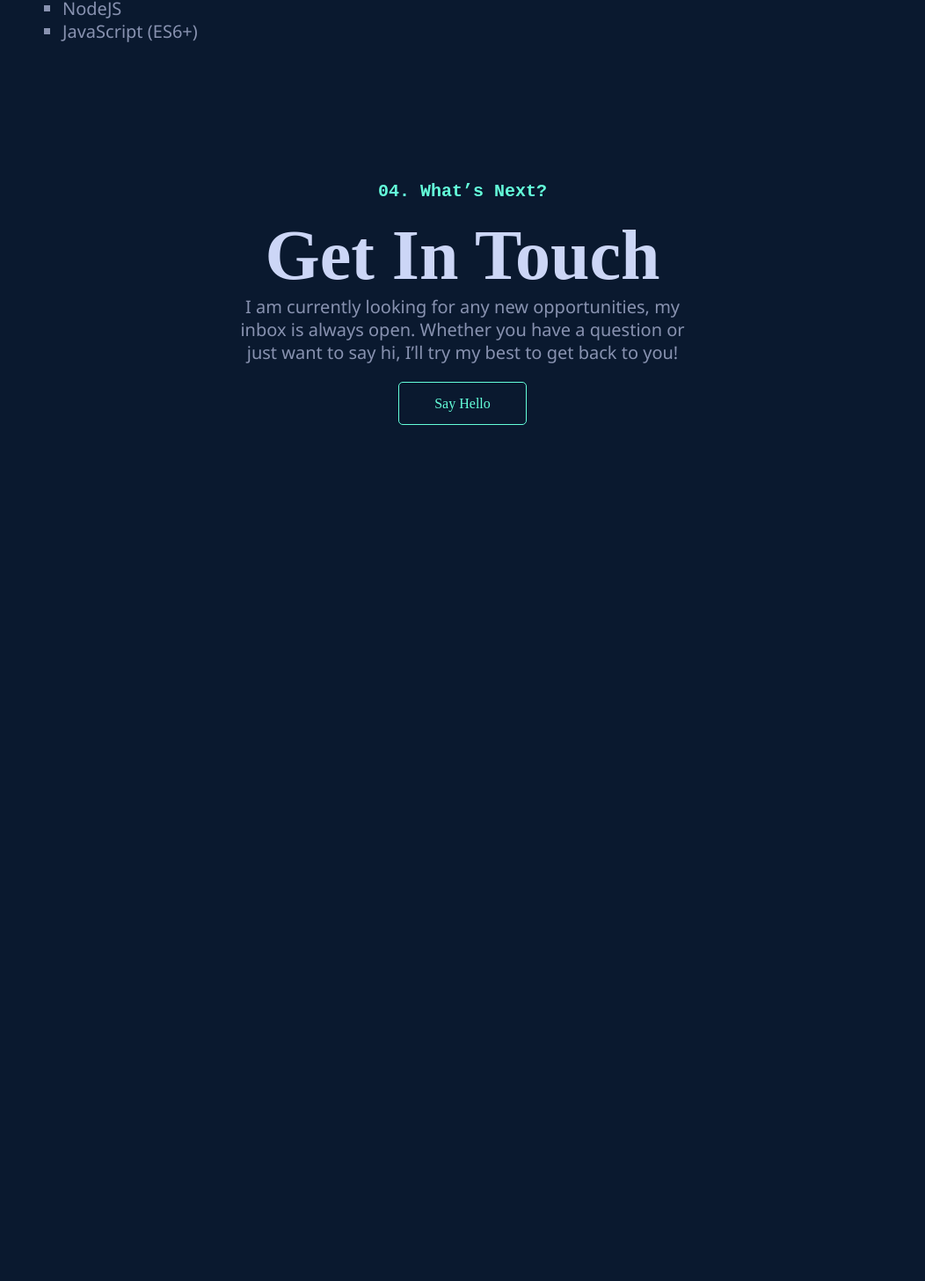
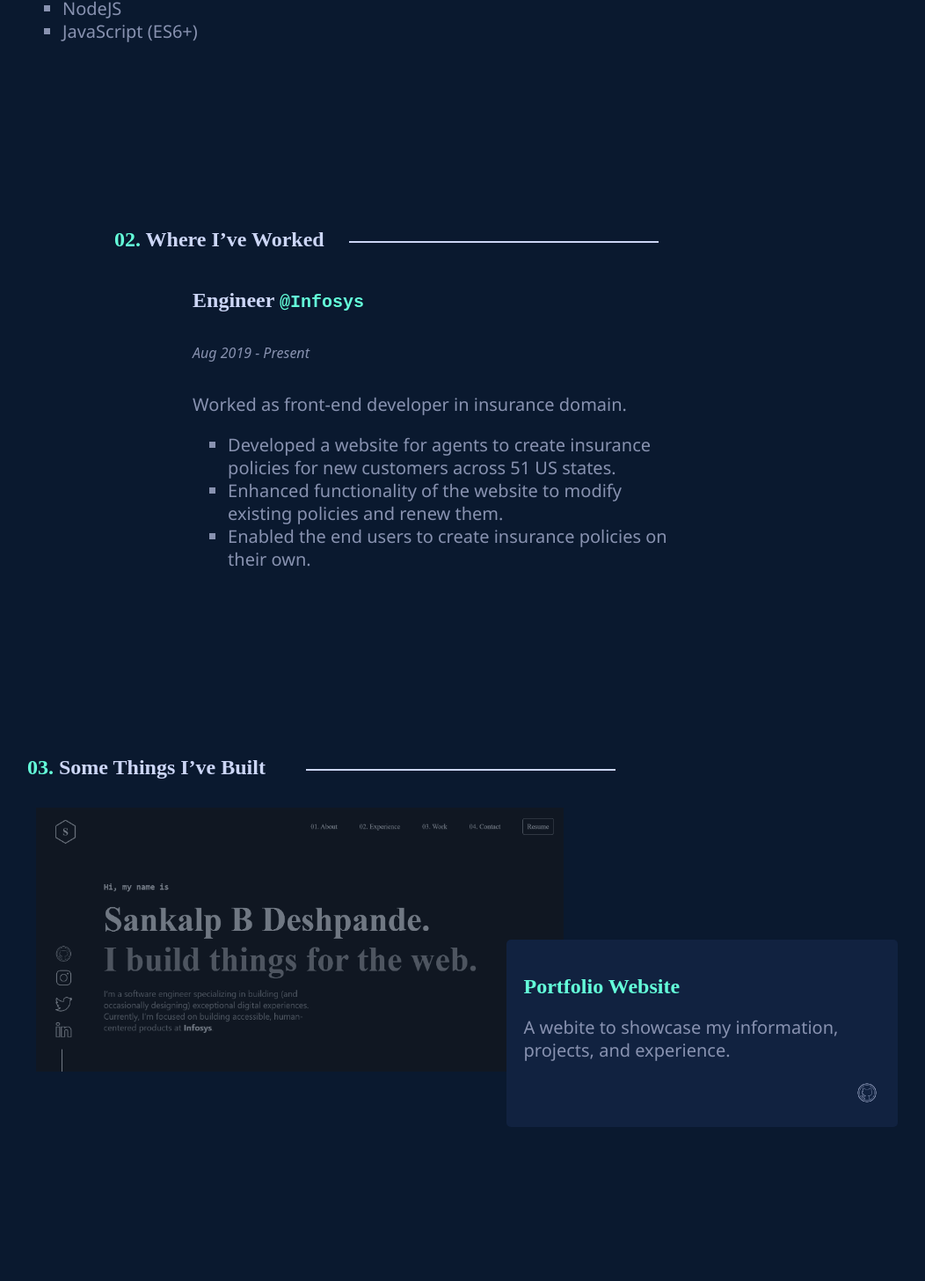
Before and after one commit to SankalpDeshpande/Portfolio, a React (Create React App) app: page / in a window 1280 px wide. Shown: the part 1150-2606 px from the top of the page at 88% size, without its empty margins (129-1181 px from the left). Before the commit the page ends 1839 px from the top, so only its background shows below. Built offline with nearby package versions, Linux system fonts and the light colour scheme.

Commit message:
work and experience

```diff
--- a/src/App.css
+++ b/src/App.css
@@ -67,13 +67,19 @@ h7{
   width: 280px;
   opacity: 0.8;
   filter: grayscale(100%);
-;
-
 }
-.profilepic:hover{
+.profilepic:hover, .projectpic:hover{
   filter: none;
   opacity: 1;
   transform: scale(1.1);
+}
+.projectpic{
+  margin: 10px;
+  border-radius: 10px;
+  height: 300px;
+  width: 600px;
+  opacity: 0.5;
+  filter: grayscale(100%);
 }
 
 .line {
@@ -82,6 +88,18 @@ h7{
   position: absolute;
   left: 17%;
   bottom: 40px;
+}
+
+.experienceline,.workline {
+  border: 1px solid #ccd6f6;
+  width: 350px;
+  position: relative;
+  left: 30%;
+  bottom: 12px;
+}
+
+.workline{
+  left: 32%;
 }
 
 ul{
@@ -93,3 +111,48 @@ ul{
   padding-top: 50px;
   text-align: center;
 }
+
+#experience,#work{
+  height: 500px;
+  padding-top: 100px;
+  padding-left: 10%;
+}
+#work{
+  padding-left: 0;
+}
+#contact{
+  height: 500px;
+  padding-top: 100px;
+}
+
+.experiencecontent{
+  padding: 0 10%;
+  display: flex;
+  flex-direction: column;
+}
+
+.subtext{
+  font-size: medium;
+  font-family: system-ui, -apple-system, BlinkMacSystemFont, 'Segoe UI', Roboto, Oxygen, Ubuntu, Cantarell, 'Open Sans', 'Helvetica Neue', sans-serif;
+}
+.number{
+  color: #64ffda;
+}
+.workcontent{
+  display: flex;
+  position: relative;
+}
+
+.prjectdetails{
+  float: left;
+  position: absolute;
+  left: 55%;
+  top: 50%;
+  background-color: #112240;
+  padding: 20px;
+  border-radius: 5px;
+}
+
+.githublink{
+  float: right;
+}
--- a/src/Components/Content.js
+++ b/src/Components/Content.js
@@ -1,7 +1,9 @@
 import React from "react";
 import About from "../Content/About";
 import Contact from "../Content/Contact";
+import Experience from "../Content/Experience";
 import FirstPage from "../Content/FirstPage";
+import Work from "../Content/Work";
 import "./Content.css";
 
 export default function Content() {
@@ -9,8 +11,8 @@ export default function Content() {
     <div className="content">
       <FirstPage />
       <About />
-      <div id="experience"></div>
-      <div id="work"></div>
+      <Experience />
+      <Work />
       <Contact />
     </div>
   );
--- a/src/Components/Left.js
+++ b/src/Components/Left.js
@@ -10,7 +10,6 @@ export default function Left() {
       <div className="iconDiv">
         <a
           href="https://github.com/SankalpDeshpande"
-          className="icon-left-first"
         >
           <img src={github} alt="logo" width={50} height={50} />
         </a>
--- a/src/Components/Navbar.js
+++ b/src/Components/Navbar.js
@@ -13,16 +13,16 @@ export default function Navbar() {
       </div>
       <div className="navItems">
         <div className="navitem">
-          <a href="#about">01. About</a>
+          <a href="#about"><span className="number">01. </span>About</a>
         </div>
         <div className="navitem">
-          <a href="#experience">02. Experience</a>
+          <a href="#experience"><span className="number">02. </span>Experience</a>
         </div>
         <div className="navitem">
-          <a href="#work">03. Work</a>
+          <a href="#work"><span className="number">03. </span>Work</a>
         </div>
         <div className="navitem">
-          <a href="#contact">04. Contact</a>
+          <a href="#contact"><span className="number">04. </span>Contact</a>
         </div>
         <div className="navitem">
           <a href={Resume} className="button" target="_blank">
--- a/src/Content/About.js
+++ b/src/Content/About.js
@@ -6,7 +6,7 @@ export default function About() {
     <div id="about">
       <br/>
       <br/>
-      <h1>01. About Me<div className="line"></div></h1>
+      <h1><span className="number">01. </span>About Me<div className="line"></div></h1>
       <div className="aboutcontent">
         <p>
           Hello! My name is Sankalp and I enjoy creating things that live on the
--- /dev/null
+++ b/src/Content/Experience.js
@@ -0,0 +1,36 @@
+import React from "react";
+
+export default function Experience() {
+  return (
+    <div id="experience">
+      <h1>
+        <span className="number">02. </span>Where I’ve Worked
+        <div className="experienceline"></div>
+      </h1>
+      <div className="experiencecontent">
+        <h1>
+          Engineer <span className="creamsmall">@Infosys</span>
+        </h1>
+        <p className="subtext">
+          <i>Aug 2019 - Present</i>
+        </p>
+        <p>
+          Worked as front-end developer in insurance domain.
+          <ul>
+            <li>
+              Developed a website for agents to create insurance policies for
+              new customers across 51 US states.
+            </li>
+            <li>
+              Enhanced functionality of the website to modify existing policies
+              and renew them.
+            </li>
+            <li>
+              Enabled the end users to create insurance policies on their own.
+            </li>
+          </ul>
+        </p>
+      </div>
+    </div>
+  );
+}
--- /dev/null
+++ b/src/Content/Work.js
@@ -0,0 +1,29 @@
+import React from "react";
+import portfolio from "../assets/portfolio.png";
+import github from "../assets/github.png";
+
+export default function Work() {
+  return (
+    <div id="work">
+      <h1>
+        <span className="number">03. </span>Some Things I’ve Built
+        <div className="workline"></div>
+      </h1>
+      <div className="workcontent">
+        <div className="projectpic">
+          <img src={portfolio} width={600} height={300} alt="portfolio" />
+        </div>
+        <div className="prjectdetails">
+          <h1 className="number">Portfolio Website</h1>
+          <p>A webite to showcase my information, projects, and experience.</p>
+
+          <span className="githublink">
+            <a href="https://github.com/SankalpDeshpande/Portfolio">
+              <img src={github} alt="logo" width={30} height={30} />
+            </a>
+          </span>
+        </div>
+      </div>
+    </div>
+  );
+}
```
Also changed, not shown: src/Content/Contact.js (+8 -8 lines), src/assets/portfolio.png (added).
